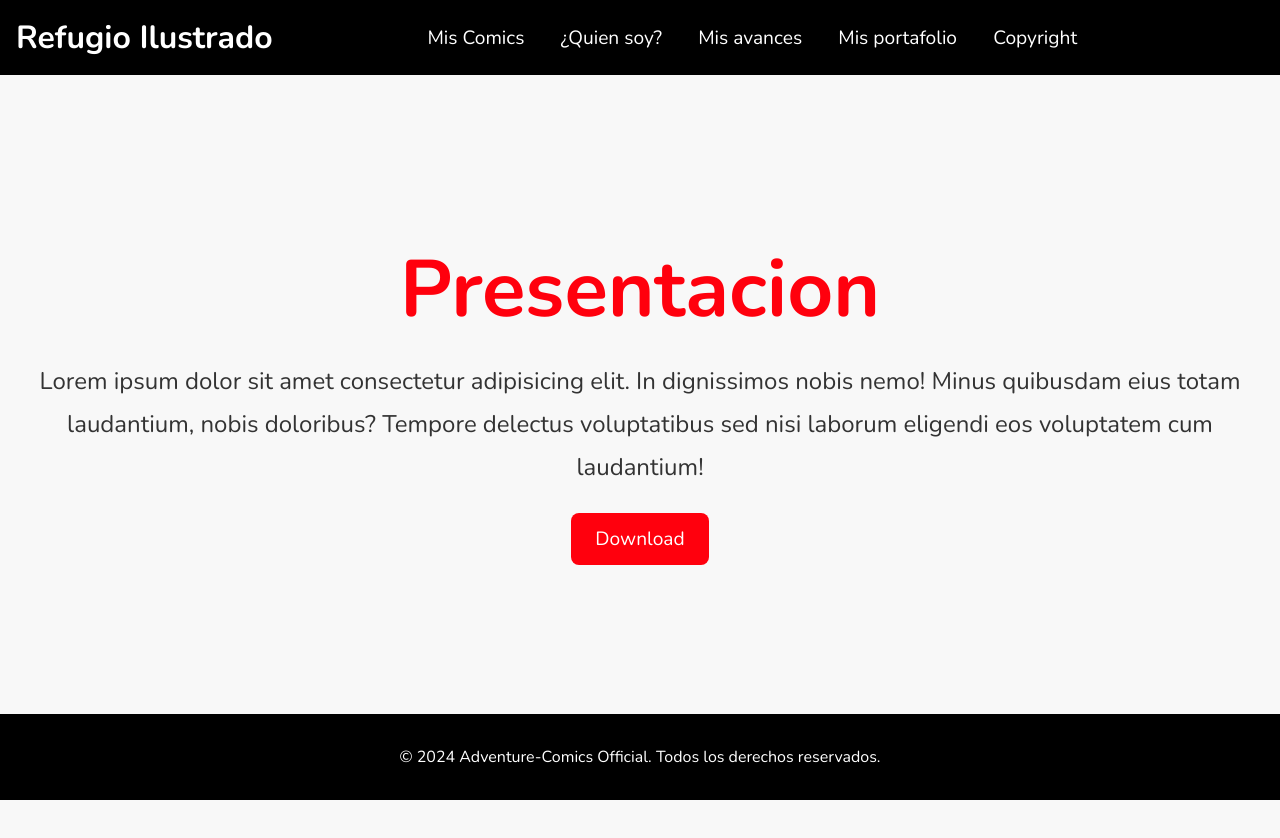
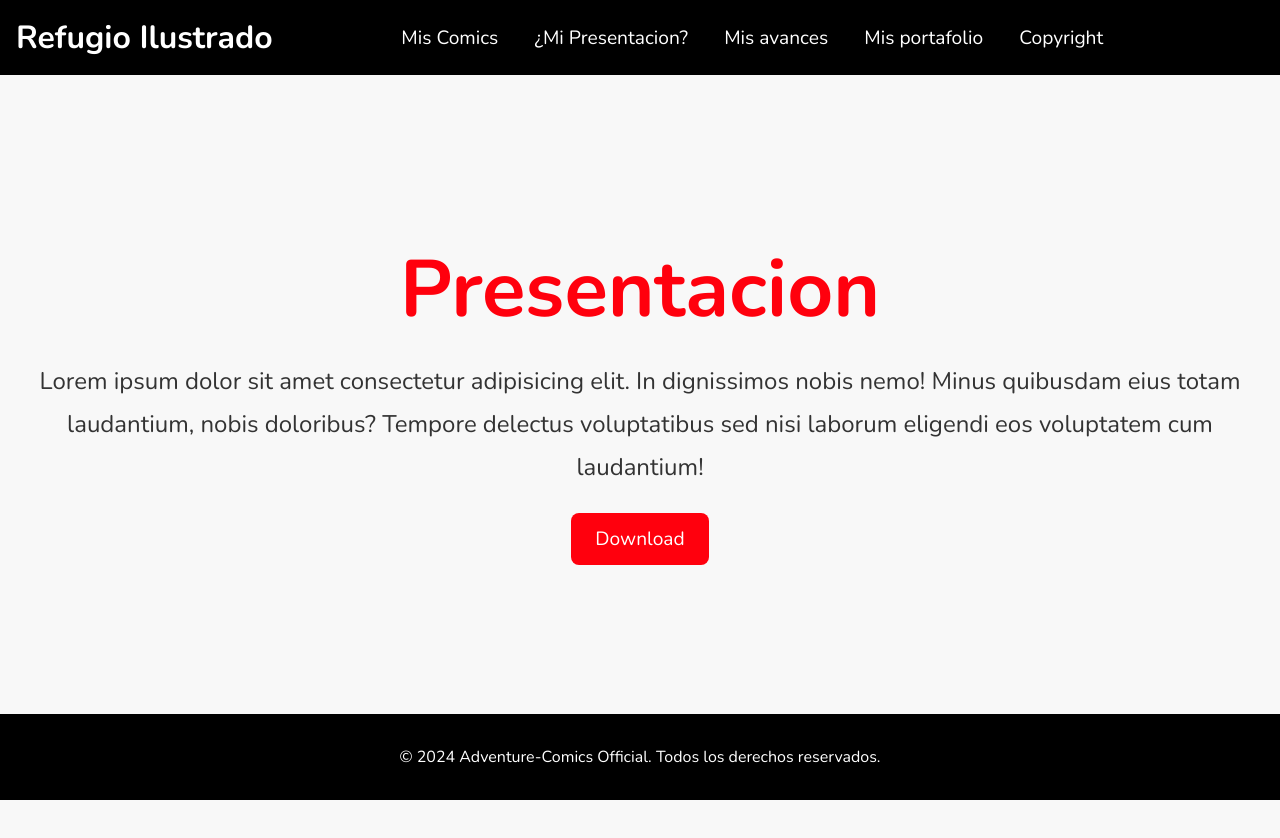
Before and after one commit to QdantexD/Web-Portfolio, a plain HTML site: page Webs-Avances-Mejorado/Mis_avances_portafolio/Refugio Ilustrado.html in a window 1280 px wide. Shown: the top 838 px of the page. Drawn offline with nearby package versions, Linux system fonts and the light colour scheme.

Commit message:
Cambios diferentes

```diff
--- a/Webs-Avances-Mejorado/Mis_avances_portafolio/Refugio Ilustrado.html
+++ b/Webs-Avances-Mejorado/Mis_avances_portafolio/Refugio Ilustrado.html
@@ -12,7 +12,7 @@
       <a class="logo">Refugio Ilustrado</a>
       <nav class="navbar">
         <a href="#home">Mis Comics</a>
-        <a href="#anime">¿Quien soy?</a>
+        <a href="#anime">¿Mi Presentacion?</a>
         <a href="#action">Mis avances</a>
         <a href="#child">Mis portafolio</a>
         <a href="1_subpaginas/Cpyright.html">Copyright</a>
```
